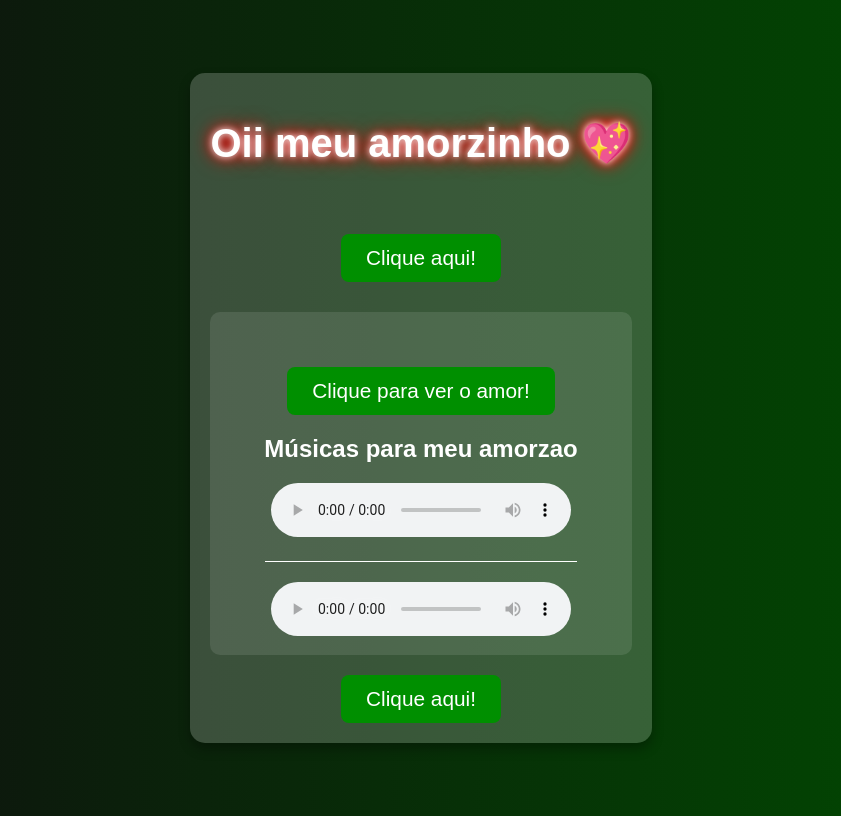
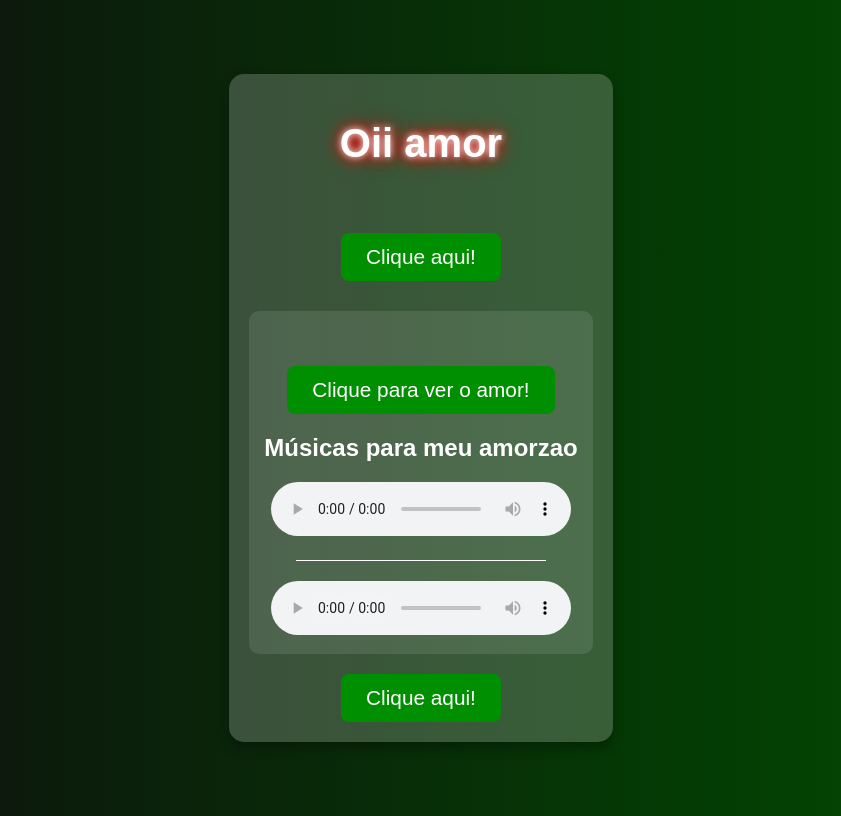
Before and after one commit to wmriafer/momor, a plain HTML site: page index.html in a window 1280 px wide. Shown: the whole page, without its empty margins (219-1060 px from the left). Drawn offline with Linux system fonts and the light colour scheme.

Commit message:
Update index.html

```diff
--- a/index.html
+++ b/index.html
@@ -8,7 +8,7 @@
 </head>
 <body>
     <div class="container">
-        <h1>Oii meu amorzinho 💖</h1>
+        <h1>Oii amor</h1>
 
         <button onclick="showMessage()">Clique aqui!</button>
         <p class="hidden-message" id="message">Você é a melhor coisa que já aconteceu na minha vida. Te amo muito! ❤️</p>
```
